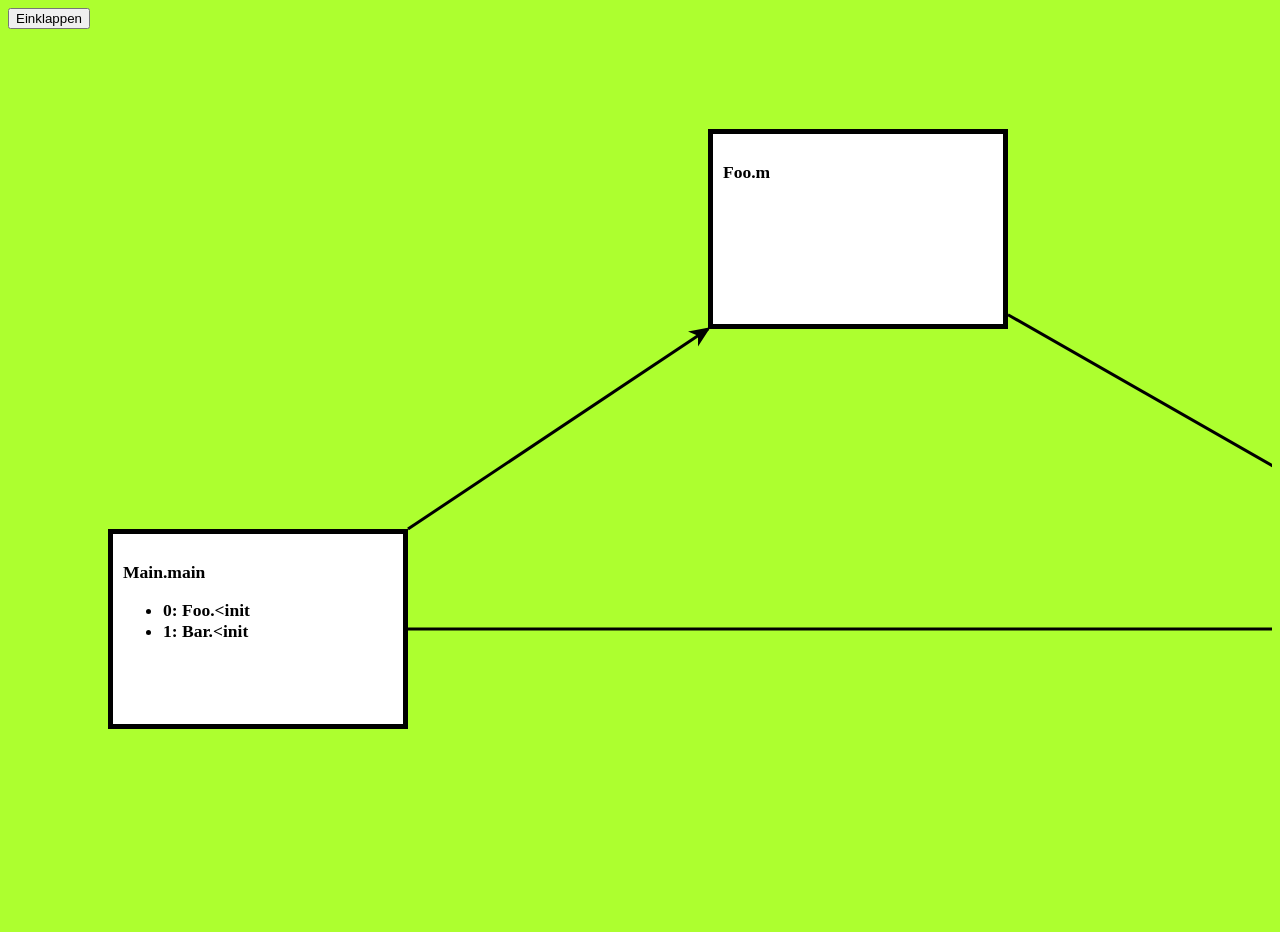
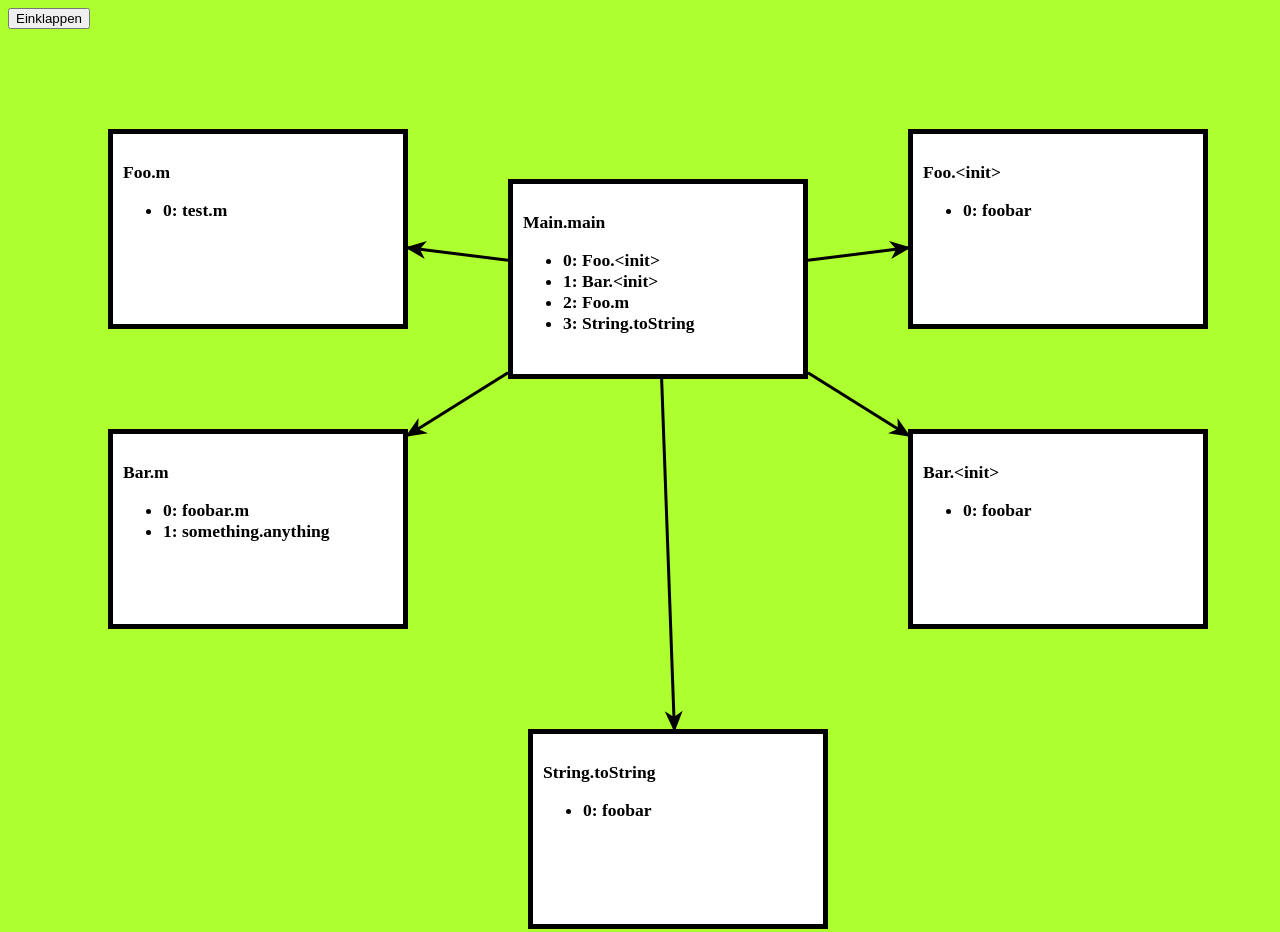
Before and after one commit to MartinKem/Call-Graph-Exploration, a plain HTML site: page Beispielgraph/index.html in a window 1280 px wide. Shown: the top 932 px of the page. Drawn offline with nearby package versions, Linux system fonts and the light colour scheme.

Commit message:
funktionierender Beispielgraph aus den Folien

```diff
--- a/Beispielgraph/index.html
+++ b/Beispielgraph/index.html
@@ -17,15 +17,20 @@
 	var rect_width = 300, rect_height = 200;
 
     var nodes = [
-        {x: 100, y: 500, width: rect_width, height: rect_height, name: "Main.main",inhalt:["Foo.<init","Bar.<init"]},
-        {x: 700, y: 100, width: rect_width, height: rect_height, name: "Foo.m",inhalt:[]},
-        {x: 1400, y: 500, width: rect_width, height: rect_height, name: "Bar.m",inhalt: []}
+        {x: 500, y: 150, width: rect_width, height: rect_height, name: "Main.main",inhalt:["Foo.<init>","Bar.<init>","Foo.m","String.toString"]},
+        {x: 100, y: 100, width: rect_width, height: rect_height, name: "Foo.m",inhalt:["test.m"]},
+        {x: 100, y: 400, width: rect_width, height: rect_height, name: "Bar.m",inhalt:["foobar.m","something.anything"]},
+        {x: 520, y: 700, width: rect_width, height: rect_height, name: "String.toString",inhalt:["foobar"]},
+        {x: 900, y: 100, width: rect_width, height: rect_height, name: "Foo.<init>",inhalt:["foobar"]},
+        {x: 900, y: 400, width: rect_width, height: rect_height, name: "Bar.<init>",inhalt: ["foobar"]}
     ]
 
 	var links = [
 		{source: nodes[0], dest: nodes[1]},
 		{source: nodes[0], dest: nodes[2]},
-		{source: nodes[1], dest: nodes[2]}
+		{source: nodes[0], dest: nodes[3]},
+		{source: nodes[0], dest: nodes[4]},
+		{source: nodes[0], dest: nodes[5]}
 	]
 
 	var svgCont = d3.select("#graph")
@@ -78,11 +83,8 @@
         if (i===0){
             document.getElementById("graph").style.visibility = "visible";
             d3.selectAll(".node_inhalt").style("visibility","hidden")
-            //document.getElementsByClassName("div_node").style.visibility = "visible";
         i++;
         }else {
-            //document.getElementsByClassName("node_inhalt").style.visibility = "hidden";
-            //document.getElementById("graph").style.visibility = "hidden";
             d3.selectAll(".node_inhalt").style("visibility","visible")
             i=0;
         }
```
